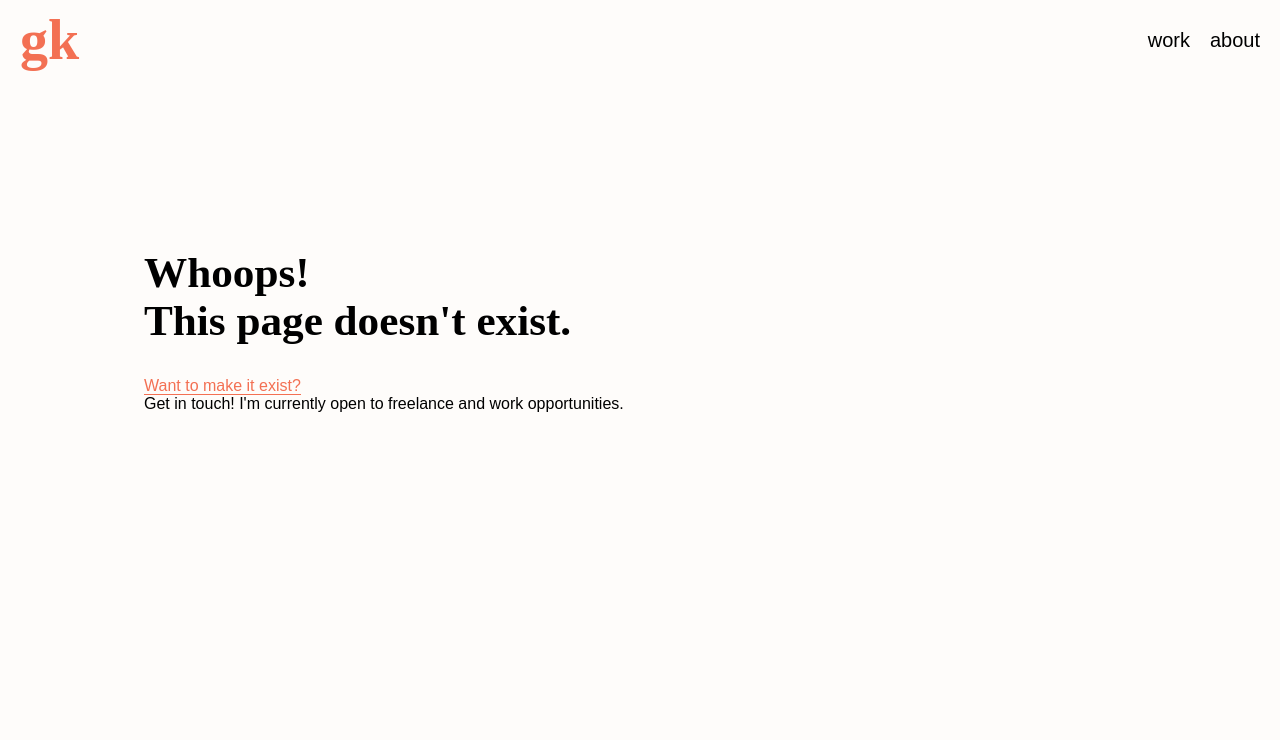
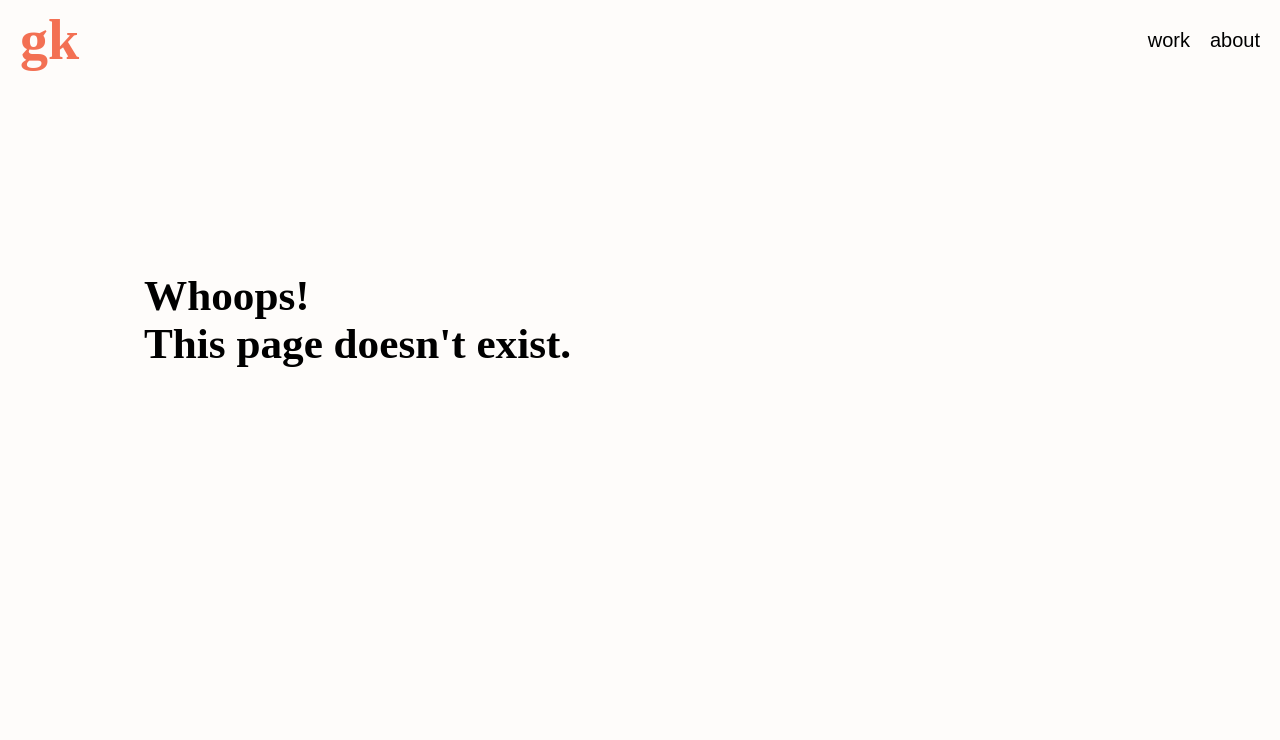
Before and after one commit to graceeekim/portfolio, a plain HTML site: page 404.html in a window 1280 px wide. Shown: the top 740 px of the page. Drawn offline with nearby package versions, Linux system fonts and the light colour scheme; a web font is replaced by a local one.

Commit message:
Update 404.html

```diff
--- a/404.html
+++ b/404.html
@@ -36,12 +36,12 @@
 						Whoops! <br>
 						This page doesn't exist. <br>
 					</p>
-					<p id="about-blurb">
+<!-- 					<p id="about-blurb">
 						<a id="contact" class="purpleLink" href="mailto:gracekimj02@gmail.com">
 						Want to make it exist?
 						</a><br>
 						Get in touch! I'm currently open to freelance and work opportunities.<br>
-					</p>
+					</p> -->
 				</section>
 			</div>
 		</div>
```
